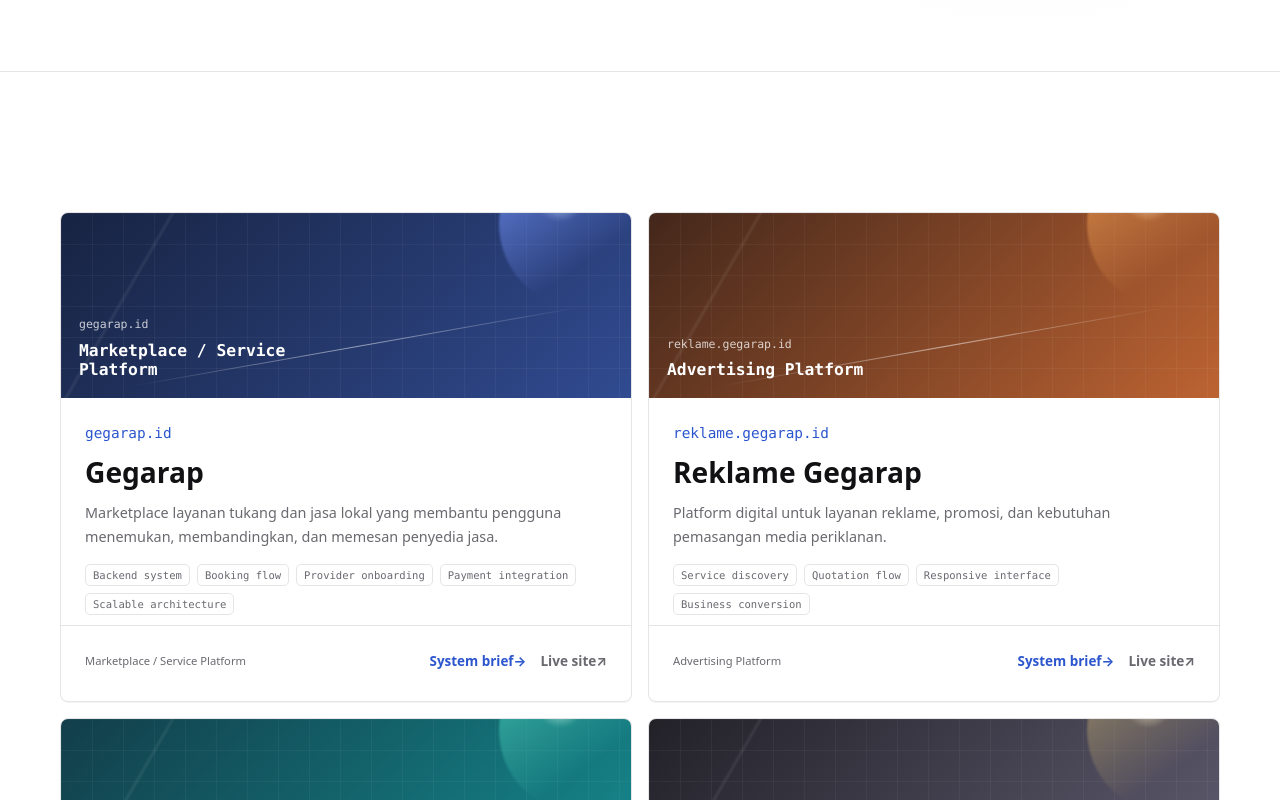
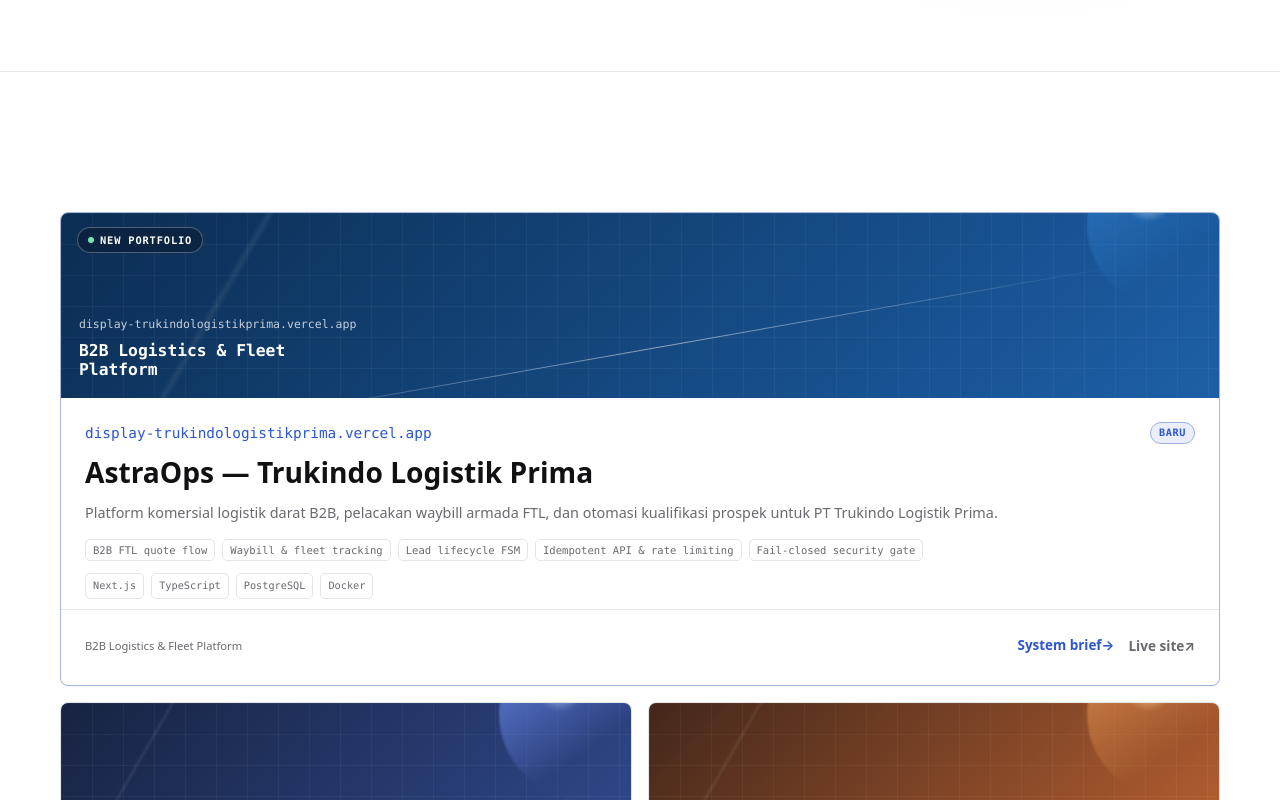
Before and after one commit to dannyportfolio/dannyportfolio.github.io, a Next.js app: page /projects in a window 1280 px wide. Shown: the part 540-1340 px from the top of the page. Built offline with nearby package versions, Linux system fonts and the light colour scheme.

Commit message:
feat: add AstraOps B2B logistics showcase to portfolio display

```diff
--- a/src/app/globals.css
+++ b/src/app/globals.css
@@ -1901,6 +1901,14 @@
   font-size: 1.02rem;
   line-height: 1.2;
 }
+.project-card--astraops .project-thumbnail {
+  background: linear-gradient(135deg, #0b2d52, #1d5fa7);
+}
+.project-card--astraops .project-thumbnail__orb {
+  background:
+    radial-gradient(circle at 36% 34%, #cfe5ff, transparent 16%),
+    linear-gradient(145deg, #2f80d1, transparent 64%);
+}
 .project-card--reklame-gegarap .project-thumbnail {
   background: linear-gradient(135deg, #43271b, #bd6332);
 }
@@ -2375,3 +2383,112 @@
 .resume-preview-bar .eyebrow {
   margin: 0;
 }
+
+/* New portfolio indicators & featured showcase card */
+.hero-new-badge {
+  display: inline-flex;
+  align-items: center;
+  gap: 10px;
+  flex-wrap: wrap;
+  padding: 6px 12px;
+  margin-bottom: 18px;
+  border: 1px solid color-mix(in srgb, var(--accent) 42%, var(--line));
+  border-radius: 999px;
+  background: color-mix(in srgb, var(--accent) 8%, var(--surface));
+  font-size: 0.76rem;
+}
+
+.hero-new-badge__dot {
+  width: 7px;
+  height: 7px;
+  border-radius: 50%;
+  background: var(--accent);
+  box-shadow: 0 0 0 3px color-mix(in srgb, var(--accent) 22%, transparent);
+}
+
+.hero-new-badge .mono {
+  color: var(--accent);
+  font-size: 0.68rem;
+  font-weight: 600;
+  text-transform: uppercase;
+  letter-spacing: 0.08em;
+}
+
+.hero-new-badge__link {
+  color: var(--text);
+  font-weight: 500;
+  text-decoration: none;
+  transition: color 0.18s ease;
+}
+
+.hero-new-badge__link:hover {
+  color: var(--accent);
+}
+
+.project-new-pill {
+  position: absolute;
+  top: 14px;
+  left: 16px;
+  z-index: 1;
+  display: inline-flex;
+  align-items: center;
+  gap: 6px;
+  padding: 4px 10px;
+  border-radius: 999px;
+  border: 1px solid rgba(255, 255, 255, 0.28);
+  background: rgba(11, 25, 48, 0.56);
+  backdrop-filter: blur(8px);
+  color: #fff;
+  font-family: var(--font-mono);
+  font-size: 0.65rem;
+  font-weight: 600;
+  letter-spacing: 0.08em;
+  text-transform: uppercase;
+}
+
+.project-new-pill::before {
+  content: "";
+  width: 6px;
+  height: 6px;
+  border-radius: 50%;
+  background: #6ee7b7;
+}
+
+.project-card__meta {
+  display: flex;
+  align-items: center;
+  justify-content: space-between;
+  gap: 10px;
+  flex-wrap: wrap;
+}
+
+.project-card__meta > .mono {
+  color: var(--accent);
+  margin: 0;
+}
+
+.project-new-tag {
+  display: inline-flex;
+  align-items: center;
+  padding: 2px 8px;
+  border-radius: 999px;
+  border: 1px solid color-mix(in srgb, var(--accent) 38%, var(--line));
+  background: color-mix(in srgb, var(--accent) 10%, transparent);
+  color: var(--accent);
+  font-family: var(--font-mono);
+  font-size: 0.64rem;
+  font-weight: 600;
+  letter-spacing: 0.06em;
+  text-transform: uppercase;
+}
+
+.project-card--new {
+  border-color: color-mix(in srgb, var(--accent) 34%, var(--line));
+}
+
+@media (min-width: 801px) {
+  .projects-home-grid .project-card--new,
+  .projects-grid .project-card--new {
+    grid-column: 1 / -1;
+  }
+}
--- a/src/app/page.tsx
+++ b/src/app/page.tsx
@@ -85,8 +85,8 @@
             <em>real-world use.</em>
           </h2>
           <p>
-            A focused selection of platforms spanning local services, advertising, travel, and
-            professional consulting.
+            A focused selection of platforms spanning B2B logistics, local services, advertising,
+            travel, and professional consulting.
           </p>
         </div>
         <div className="projects-home-grid">
@@ -95,7 +95,7 @@
           ))}
         </div>
         <div className="projects-story-bottom">
-          <span className="mono">04 selected products</span>
+          <span className="mono">{String(projects.length).padStart(2, "0")} selected products</span>
           <Link href="/projects" className="text-link">
             View project overview →
           </Link>
@@ -120,7 +120,7 @@
             Each project record captures its product context, system focus, and the engineering
             considerations that shape the work.
           </p>
-          <ButtonLink href="/case-studies/gegarap" variant="secondary">
+          <ButtonLink href="/case-studies/astraops" variant="secondary">
             Read a system brief <span aria-hidden="true">→</span>
           </ButtonLink>
         </div>
--- a/src/components/portfolio/hero-parallax.tsx
+++ b/src/components/portfolio/hero-parallax.tsx
@@ -9,6 +9,13 @@
       <div className="hero-glow" aria-hidden="true" />
       <div className="container hero-layout">
         <div className="hero-content">
+          <div className="hero-new-badge">
+            <span className="hero-new-badge__dot" aria-hidden="true" />
+            <span className="mono">New portfolio</span>
+            <Link href="/case-studies/astraops" className="hero-new-badge__link">
+              AstraOps — B2B Logistics Platform →
+            </Link>
+          </div>
           <p className="eyebrow">
             Danial Fachrudin <span>—</span> Software Engineer
           </p>
--- a/src/components/projects/project-card.tsx
+++ b/src/components/projects/project-card.tsx
@@ -11,15 +11,21 @@
 }) {
   const Heading = headingLevel;
   return (
-    <article className={`project-card project-card--${project.slug}`}>
+    <article
+      className={`project-card project-card--${project.slug}${project.isNew ? " project-card--new" : ""}`}
+    >
       <div className="project-thumbnail" aria-hidden="true">
+        {project.isNew && <span className="project-new-pill">New Portfolio</span>}
         <span className="project-thumbnail__orb" />
         <span className="project-thumbnail__grid" />
         <p>{project.domain}</p>
         <strong>{project.category}</strong>
       </div>
       <div className="project-card__content">
-        <p className="mono">{project.domain}</p>
+        <div className="project-card__meta">
+          <p className="mono">{project.domain}</p>
+          {project.isNew && <span className="project-new-tag">Baru</span>}
+        </div>
         <Heading>
           {project.caseStudy ? (
             <Link href={`/case-studies/${project.slug}`} className="project-title-link">
--- a/src/data/projects.ts
+++ b/src/data/projects.ts
@@ -14,9 +14,43 @@
   reliability: string;
   implementation: string[];
   caseStudy: boolean;
+  isNew?: boolean;
 };
 
 export const projects: Project[] = [
+  {
+    slug: "astraops",
+    name: "AstraOps — Trukindo Logistik Prima",
+    domain: "display-trukindologistikprima.vercel.app",
+    url: "https://display-trukindologistikprima.vercel.app",
+    summary:
+      "Platform komersial logistik darat B2B, pelacakan waybill armada FTL, dan otomasi kualifikasi prospek untuk PT Trukindo Logistik Prima.",
+    category: "B2B Logistics & Fleet Platform",
+    highlights: [
+      "B2B FTL quote flow",
+      "Waybill & fleet tracking",
+      "Lead lifecycle FSM",
+      "Idempotent API & rate limiting",
+      "Fail-closed security gate",
+    ],
+    technologies: ["Next.js", "TypeScript", "PostgreSQL", "Docker"],
+    problem:
+      "Menangani permintaan penawaran kargo FTL B2B, pelacakan status pengiriman antarkota, dan kualifikasi prospek korporat dalam satu sistem yang terstruktur dan aman.",
+    challenge:
+      "Memisahkan jalur publik (request penawaran 3-langkah dan pelacakan waybill) dari operasional internal (scoring prospek, human-in-the-loop review, dan audit log) dengan proteksi keamanan berlapis.",
+    architecture:
+      "Arsitektur dua sisi yang menggabungkan portal komersial publik, API ingestion ber-idempotency lock dan rate limiting, state machine siklus hidup prospek di PostgreSQL, serta mode showcase fail-closed untuk demonstrasi publik.",
+    contributions: [
+      "Fokus pada arsitektur full-stack & backend, alur kuotasi FTL multi-step, sistem pelacakan waybill telematika, proteksi endpoint (rate limit, honeypot, idempotency), serta fail-closed display gate.",
+    ],
+    reliability:
+      "Keandalan dijaga melalui validasi skema ketat, penguncian idempotensi transaksi, audit log yang immutable, serta isolasi penuh antara mode display publik dan infrastruktur operasional.",
+    implementation: [
+      "Mengutamakan determinisme state machine prospek, pertahanan berlapis pada middleware dan route handler, serta pengalaman responsif mobile-first untuk pengirim kargo B2B.",
+    ],
+    caseStudy: true,
+    isNew: true,
+  },
   {
     slug: "gegarap",
     name: "Gegarap",
```
